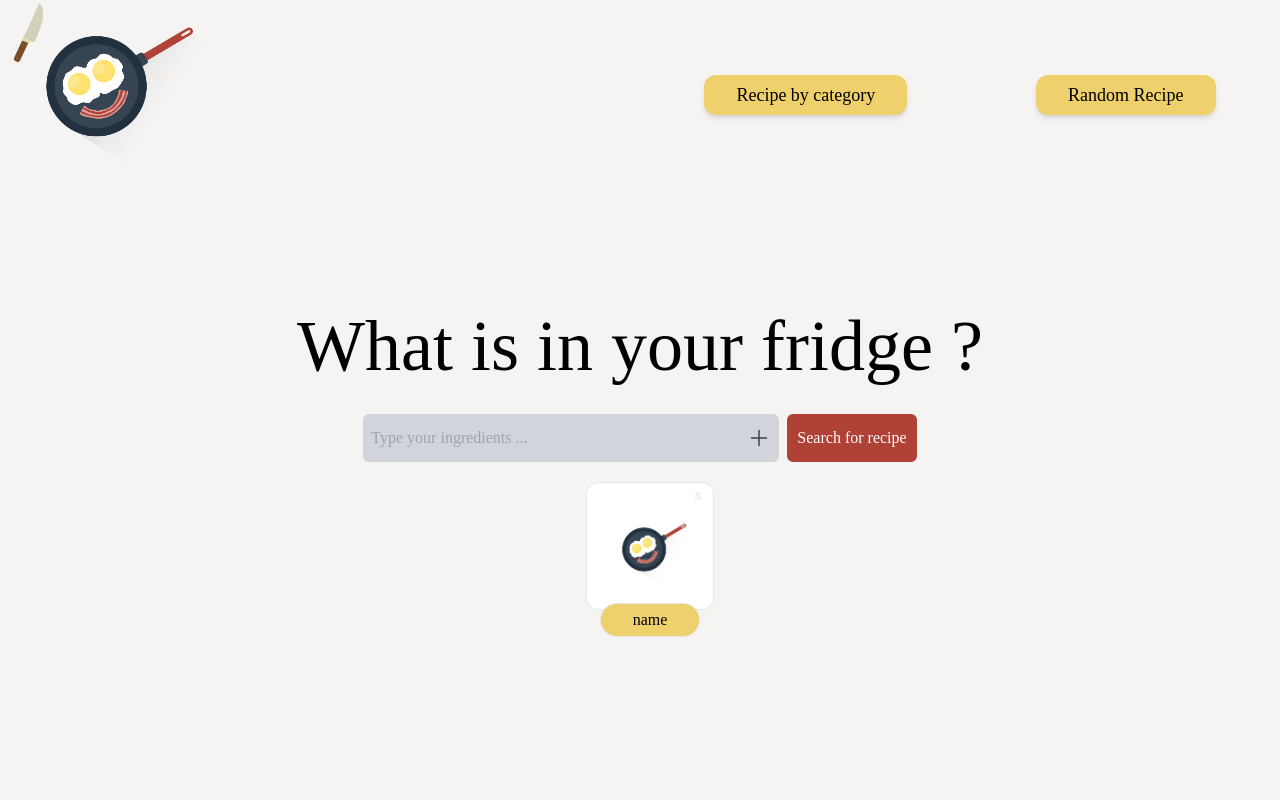
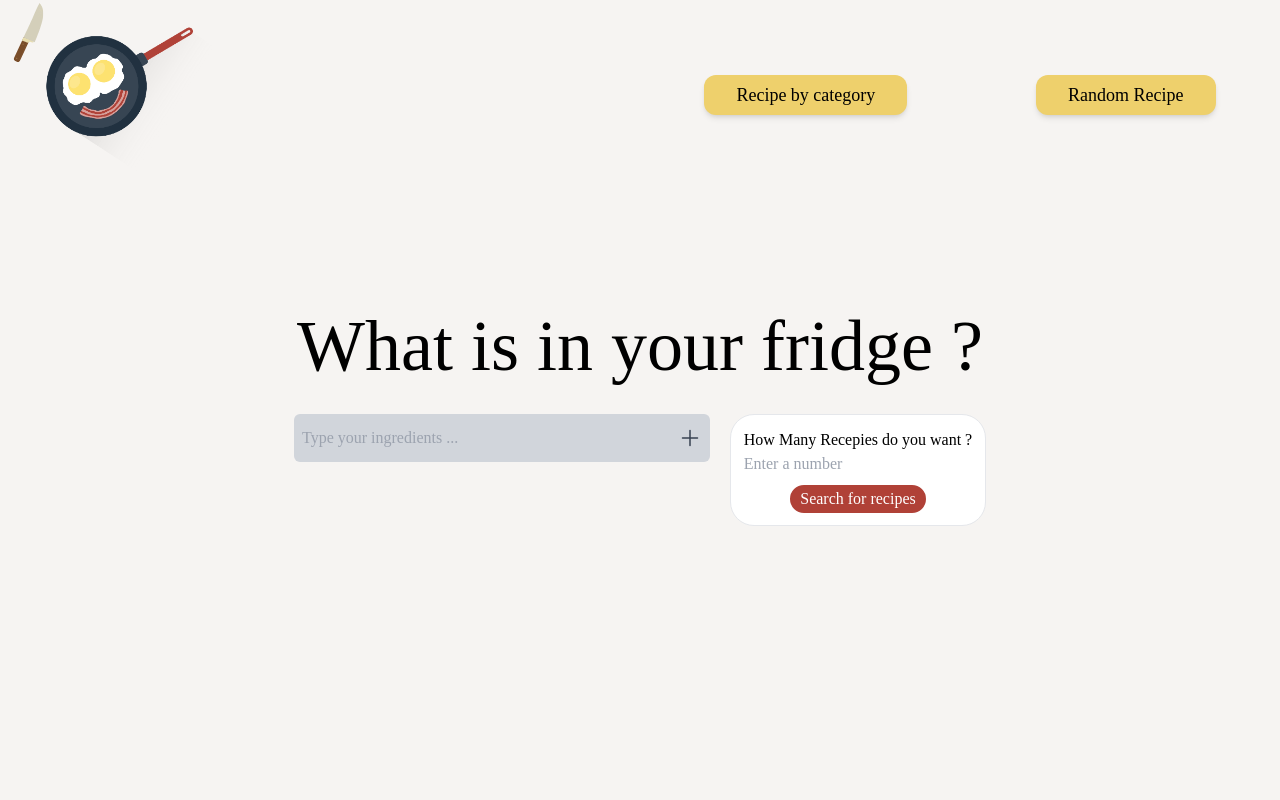
Before and after one commit to egidehirwa/iCook-frontend, a Next.js app: page / in a window 1280 px wide. Shown: the top 800 px of the page. Built offline with nearby package versions, Linux system fonts and the light colour scheme.

Commit message:
finish HomePage and add new component with number of recipes and button

```diff
--- a/src/app/homepage/page.js
+++ b/src/app/homepage/page.js
@@ -1,9 +1,9 @@
-import SearchBar from "@/components/searchbar";
+import SearchRecipe from "@/components/HomePageApp/searchRecipe";
 
 export default function homepage() {
     return (
       <main>
-        <SearchBar />
+        <SearchRecipe />
       </main>
     );
   }
--- a/src/app/page.jsx
+++ b/src/app/page.jsx
@@ -1,21 +1,7 @@
-import SearchBar from "@/components/searchbar";
-import { Rubik, Inter, Satisfy } from "@next/font/google";
-import Ingredients from "@/components/ingredients";
 
-// Testing font variables with Tailwind
+import IngredientApp from "@/components/HomePageApp/ingredientApp";
+import SearchRecipe from "@/components/HomePageApp/searchRecipe";
 
-/* const rubik = Rubik({
-  variable: "--font-rubik",
-  display: "swap",
-});
-
-const poppins = Poppins({
-  variable: "--font-poppins",
-  display: "swap",
-}); */
-
-const rubik = Rubik({ subsets: ["latin"] });
-const inter = Inter({ subsets: ["latin"] });
 
 export default function Home() {
   return (
@@ -24,14 +10,16 @@ export default function Home() {
         <div className="pb-8">
           <h1 className="font-satisfy text-7xl">What is in your fridge ?</h1>
         </div>
-        <div className="flex justify-center ">
-          <SearchBar />
-          <button className="ml-2 pl-2 pr-2 rounded-md h-12 bg-red border-2 border-red text-white transition-colors transform hover:bg-white hover:text-red hover:border-2 hover:border-red">
-            Search for recipe
-          </button>
+        <div className="flex justify-center  self-center  ">
+          <IngredientApp/>
+          <SearchRecipe/>
         </div>
-        <Ingredients />
       </div>
     </main>
   );
 }
+
+
+{/* <button className="ml-2 pl-2 pr-2 rounded-md h-12 bg-red border-2 border-red text-white transition-colors transform hover:bg-white hover:text-red hover:border-2 hover:border-red">
+            Search for recipe
+          </button> */}
--- /dev/null
+++ b/src/components/HomePageApp/ingredientApp.jsx
@@ -0,0 +1,39 @@
+'use client';
+
+import React, {useState} from "react";
+import SearchBar from "./searchbar";
+import IngredientCard from "./ingredientCard";
+
+const IngredientApp = () => {
+    const [searchValue, setSearchValue] = useState('');
+    const [ingredients, setIngredients] = useState([]);
+
+    const handleDeleteIngredient = (index) => {
+        setIngredients(ingredients.filter((_, i) => i !== index));
+      };
+
+
+    const handleSearchSubmit = (value) => {
+        setSearchValue("");
+        setIngredients([...ingredients, value]);
+      };
+
+
+    return(
+        <div className="flex flex-col">
+           <div>
+           <SearchBar handleSearchSubmit={handleSearchSubmit}  searchValue={searchValue}
+          setSearchValue={setSearchValue}/>
+           </div>
+           <div className="flex justify-center">
+           {ingredients.map((ingredient, index) => (
+          <IngredientCard key={index} searchValue={ingredient} onDelete={() => handleDeleteIngredient(index)} />
+        ))}
+           </div>
+        </div>
+
+    )
+}
+
+
+export default IngredientApp
--- /dev/null
+++ b/src/components/HomePageApp/ingredientCard.jsx
@@ -0,0 +1,21 @@
+'use client'
+
+
+import React from "react";
+import Image from "next/image";
+import logo from "/src/public/icook-logo.png";
+
+
+
+const IngredientCard = ({ searchValue, onDelete })=>{
+
+   return(
+       <div name= 'ingredientCard' >
+          <button className="text-grey ml-24" onClick={onDelete}>x</button>
+          <div>
+          <h3 className="p-1 bg-yellow border rounded-3xl pl-8 pr-8">{searchValue}</h3>
+          </div>
+       </div>
+   )
+}
+export default IngredientCard;
--- /dev/null
+++ b/src/components/HomePageApp/searchRecipe.jsx
@@ -0,0 +1,19 @@
+import React from "react";
+
+const SearchRecipe = () => {
+    return(
+        <div className="flex justify-center flex-col items-center border h-28 w-64 rounded-3xl bg-white ml-5">
+            <div className="flex flex-col pb-2">
+                <h3>How Many Recepies do you want ?</h3>
+                <input type="number" placeholder="Enter a number"/>
+            </div>
+            <hr/>
+            <div>
+                <button className="border-2 border-red rounded-2xl pl-2 pr-2 bg-red  text-white transition-colors transform hover:bg-white hover:text-red hover:border-2 hover:border-red">Search for recipes</button>
+            </div>
+
+        </div>
+    )
+}
+
+export default SearchRecipe
--- /dev/null
+++ b/src/components/HomePageApp/searchbar.jsx
@@ -0,0 +1,46 @@
+"use client";
+
+import React , {useState} from "react";
+import { PlusIcon } from '@heroicons/react/24/outline';
+
+const SearchBar = ({ handleSearchSubmit }) => {
+    const [searchValue, setSearchValue] = useState('');
+
+    const handleInputChange = (event) => {
+      setSearchValue(event.target.value);
+    };
+
+    const handleSubmit = (event) => {
+      event.preventDefault();
+      handleSearchSubmit(searchValue);
+      console.log('Search value:', searchValue);
+
+
+
+    };
+
+    return (
+        <form
+        name=""
+        className="flex"
+        onSubmit={handleSubmit}
+        >
+            <input
+            type='text'
+            id="ingredient-search"
+            placeholder="Type your ingredients ..."
+            className="bg-gray-300 rounded-l-md w-96 pl-2 outline-0 placeholder-gray-400 placeholder h-12"
+            name="ingredientSearch"
+            onChange={handleInputChange}
+             />
+            <button
+            type="submit"
+            className="rounded-r-md bg-gray-300 h-12 pr-2">
+            < PlusIcon className="text-gray-700 h-6 w-6"/>
+            </button>
+        </form>
+
+
+    )
+}
+export default SearchBar
--- a/src/components/genereteIngredient.jsx
+++ /dev/null
@@ -1,11 +0,0 @@
-import React from "react";
-import { ReactDOM } from "react";
-import Ingredient from "./ingredients";
-
-const ingredientCard = () => {
-    return React.createElement(
-        <Ingredient/>
-    )
-}
-
-ReactDOM.render(React.createElement(ingredientCard), )
--- a/src/components/ingredientCard.jsx
+++ /dev/null
@@ -1,18 +0,0 @@
-import React from "react";
-import Image from "next/image";
-import logo from "/src/public/icook-logo.png"
-
-
-
-const IngredientCard = ()=>{
- return(
-    <div name= 'ingredientCard' className="flex flex-col h-32 w-32 bg-white border rounded-xl ml-5 items-center">
-        <button className="text-grey ml-24 ">x</button>
-       <Image src={logo} alt="random pic" className="h-24 w-24"/>
-       <h3 className="p-1 bg-yellow border rounded-3xl pl-8 pr-8">name</h3>
-    </div>
-
- )
-}
-
-export default IngredientCard;
--- a/src/components/ingredients.jsx
+++ /dev/null
@@ -1,14 +0,0 @@
-import IngredientCard from "./ingredientCard";
-// import React, { useState, useEffect, useRef } from "react";
-// import { v4 as uuidv4 } from "uuid";
-// import SearchBar from "./searchbar";
-
-const Ingredients = ()=>{
- return(
-    <div id="root" name='ingredients container'className=" pt-5 flex justify-center">
-      <IngredientCard/>
-    </div>
- )
-}
-
-export default Ingredients;
--- a/src/components/searchbar.jsx
+++ /dev/null
@@ -1,28 +0,0 @@
-"use client";
-
-import React from "react";
-import { PlusIcon } from '@heroicons/react/24/outline';
-import { v4 as uuidv4 } from "uuid";
-
-
-const SearchBar = (props) => {
-
-    return (
-        <form  name="" className="flex" onSubmit={props.onSubmit}>
-            <input type='text'
-            id="ingredient-search"
-            placeholder="Type your ingredients ..."
-            className="bg-gray-300 rounded-l-md w-96 pl-2 outline-0 placeholder-gray-400 placeholder h-12"
-            value={props.value}
-            onChange={props.onChange}
-            ref={props.reference}
-            required
-             />
-            <button type="submit" className="rounded-r-md bg-gray-300 h-12 pr-2">< PlusIcon className="text-gray-700 h-6 w-6"/>
-            </button>
-
-        </form>
-    )
-}
-
-export default SearchBar;
```
